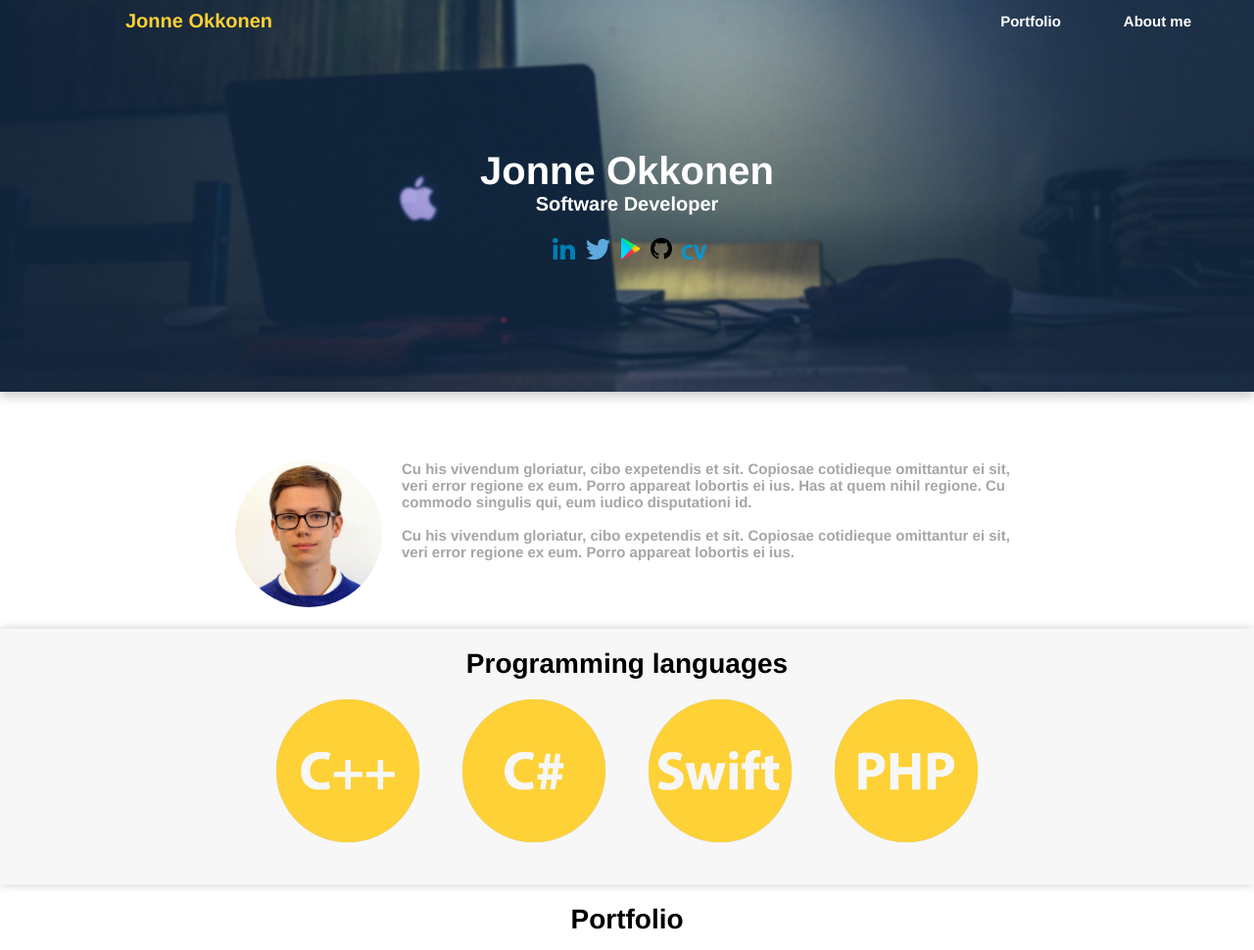
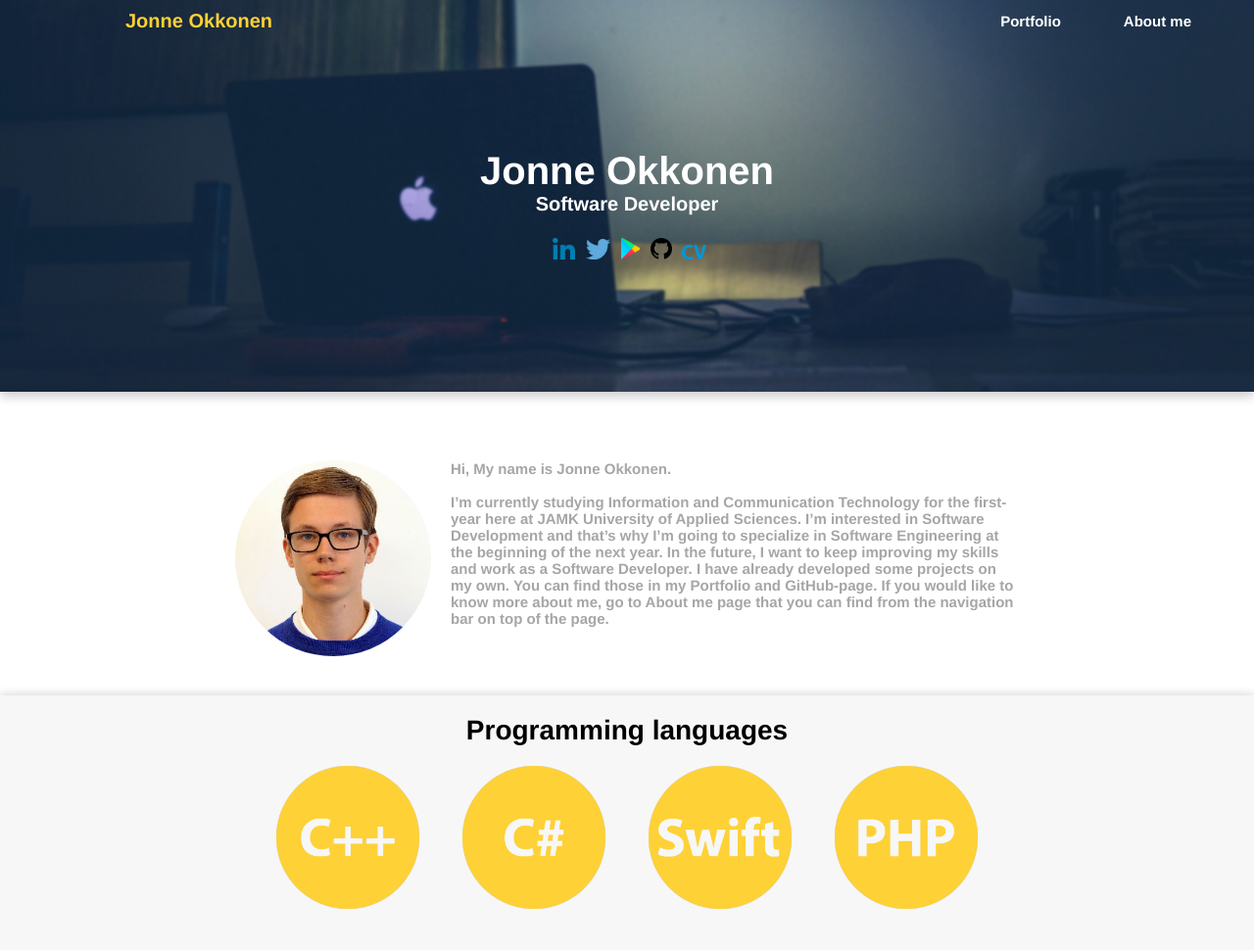
Before and after one commit to JonneOkkonen/Personal-Website, a PHP site: page / in a window 1280 px wide. Shown: the top 970 px of the page at 98% size. Run offline with PHP 8.4, Linux system fonts and the light colour scheme.

Commit message:
Add Profile Description Text

```diff
--- a/css/template.css
+++ b/css/template.css
@@ -144,12 +144,14 @@ a {
 #content1 {
     height: auto;
     color: #a6a6a6;
-    padding-left: 10px;
-    padding-right: 10px;
+    padding-left: 20px;
+    padding-right: 20px;
 }
 .profileImgContainer {
     float: left;
-    height: 150px;
+    height: 200px;
+    margin-bottom: 50px;
+    margin-right: 20px;
 }
 .profileImg {
     max-height: 100%;
@@ -158,7 +160,6 @@ a {
     height: auto;
     border-radius: 50%;
     float: left;
-    margin-right: 20px;
 }
 /* Make ProfileImg Responsive (under 500px) */
 @media screen and (max-width: 500px) {
@@ -166,8 +167,8 @@ a {
         display: inline-block;
         width: 100%;
         text-align: center;
-        height: 150px;
         margin-bottom: 20px;
+        margin-right: 0px;
     }
     .profileImg {
         float: none;
--- a/index.html
+++ b/index.html
@@ -31,12 +31,10 @@
             <div class="profileImgContainer">
                 <img src="img/profile_pic.jpg" class="profileImg" alt="Profile Image"/>
             </div>
-            <p> Cu his vivendum gloriatur, cibo expetendis et sit. Copiosae cotidieque omittantur ei sit,
-                veri error regione ex eum. Porro appareat lobortis ei ius. Has at quem nihil regione.
-                Cu commodo singulis qui, eum iudico disputationi id.<br>
+            <p>
+                Hi, My name is Jonne Okkonen.<br>
                 <br>
-                Cu his vivendum gloriatur, cibo expetendis et sit. Copiosae cotidieque omittantur ei sit,
-                veri error regione ex eum. Porro appareat lobortis ei ius.
+                I’m currently studying Information and Communication Technology for the first-year here at JAMK University of Applied Sciences. I’m interested in Software Development and that’s why I’m going to specialize in Software Engineering at the beginning of the next year. In the future, I want to keep improving my skills and work as a Software Developer. I have already developed some  projects on my own. You can find those in my Portfolio and GitHub-page. If you would like to know more about me, go to About me page that you can find from the navigation bar on top of the page.
             </p>
         </div>
     </div>
```
